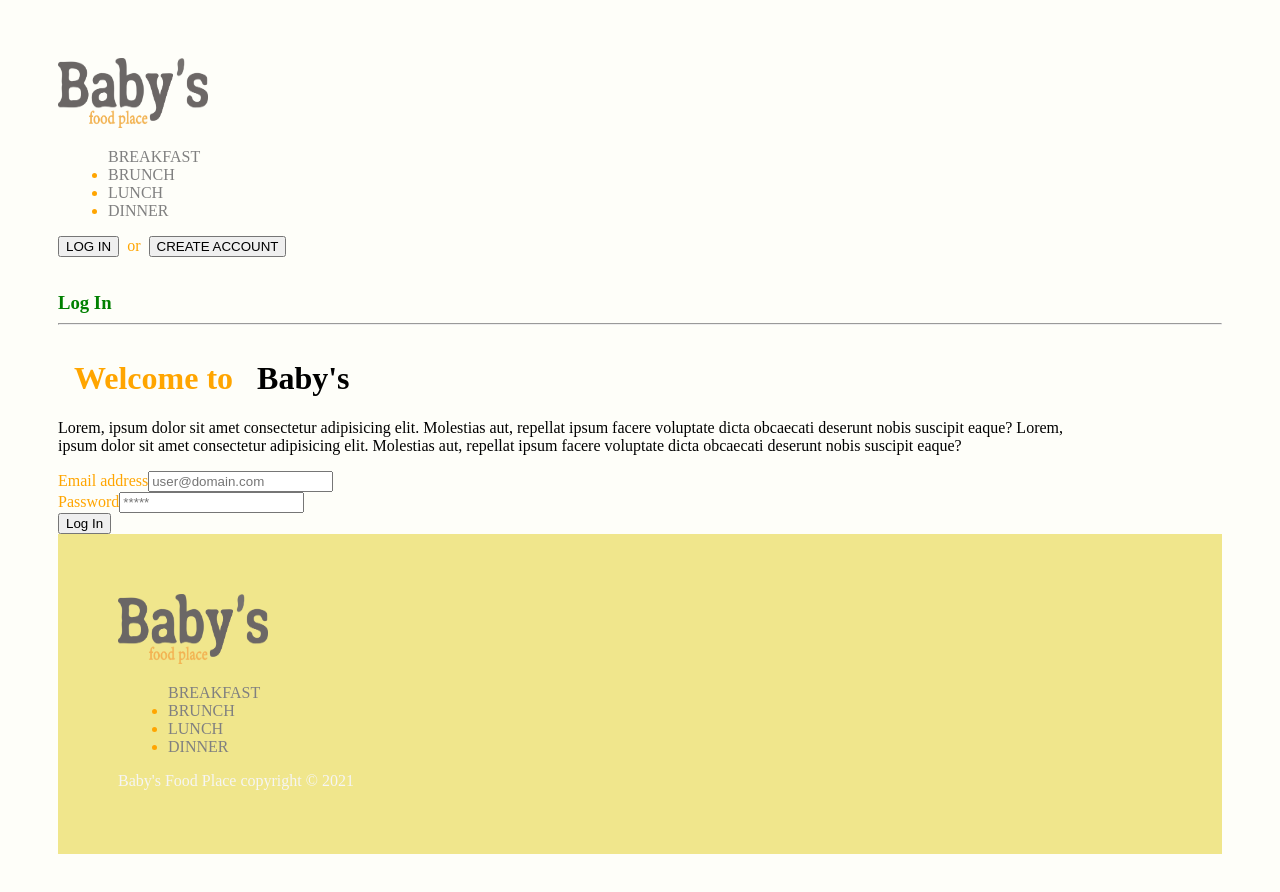
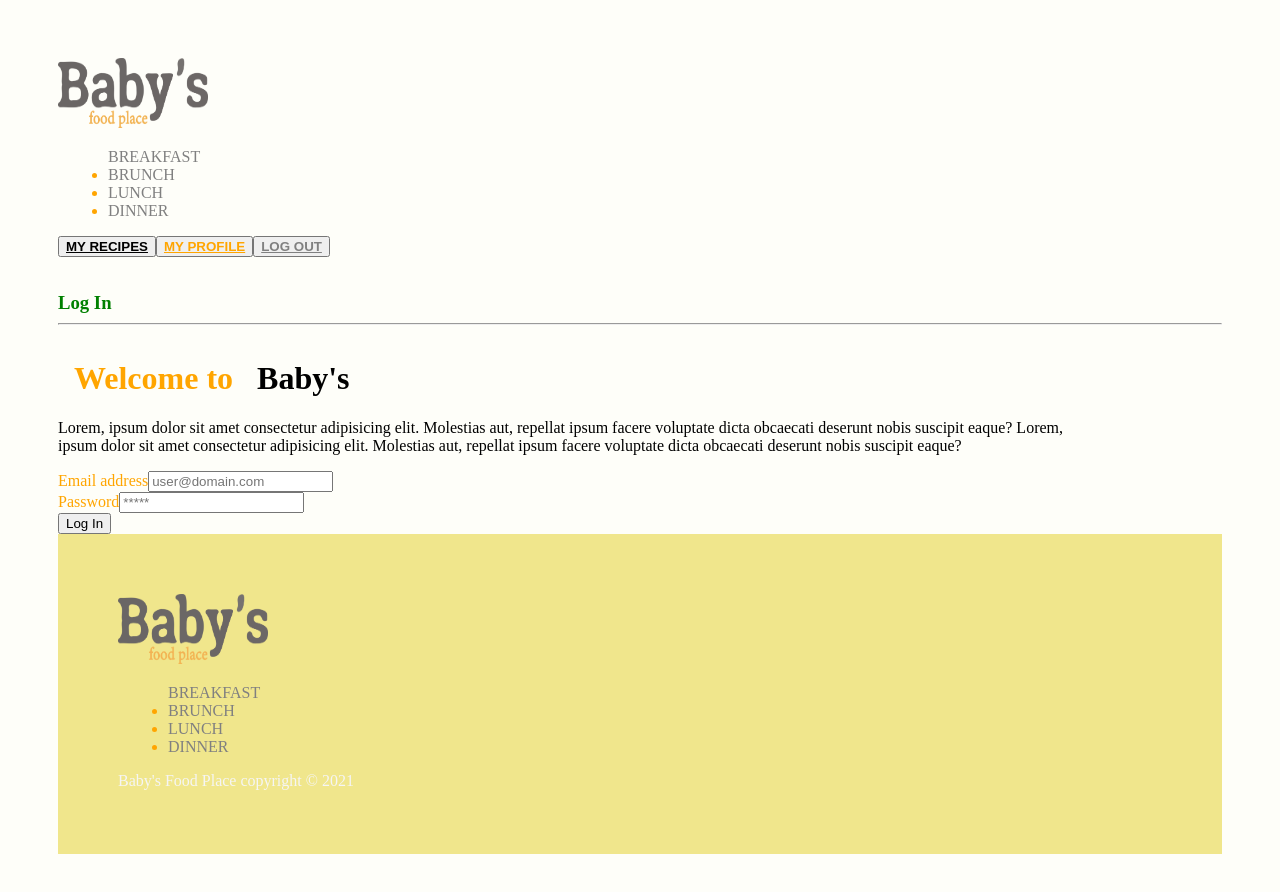
Before and after one commit to Bazzomir/BabysFood, a React (Create React App) app in the folder client/: page /login in a window 1280 px wide. Shown: the top 892 px of the page. Built offline with nearby package versions, Linux system fonts and the light colour scheme; the HTML template or start-up script is replaced by a standard one.

Commit message:
Login and Register complitely works.

```diff
--- a/client/src/components/Header/Navbar.js
+++ b/client/src/components/Header/Navbar.js
@@ -3,6 +3,8 @@ import logo from '../assets/logo.png';
 import { Link } from 'react-router-dom';
 
 export default function Navbar() {
+    let isUserLogged = true;
+
     return (
         <div className="container">
             <div className="row">
@@ -27,6 +29,7 @@ export default function Navbar() {
                         </li>
                     </ul>
                 </div>
+                {!isUserLogged &&
                     <div className="col">
                         <Link to="/login">
                             <button type="button" className="btn btn-outline-secondary">LOG IN</button>
@@ -35,7 +38,20 @@ export default function Navbar() {
                         <Link to="/register">
                             <button type="button" className="btn btn-success">CREATE ACCOUNT</button>
                         </Link>
-                </div>
+                    </div>}
+
+                {isUserLogged &&
+                    <div className="col">
+                        <Link to="/myrecipes">
+                            <button type="button" className="btn text-success"  style={{fontWeight:'bold',textDecoration:'underline'}}>MY RECIPES</button>
+                        </Link>
+                        <Link to="/myprofile">
+                            <button type="button" className="btn" style={{fontWeight:'bold',color:'orange',textDecoration:'underline'}}>MY PROFILE</button>
+                        </Link>
+                        <Link to="/logout">
+                            <button type="button" className="btn" style={{fontWeight:'bold',color:'gray',textDecoration:'underline'}}>LOG OUT</button>
+                        </Link>
+                    </div>}
             </div>
         </div >
     )
--- a/client/src/components/pages/Account/Login.js
+++ b/client/src/components/pages/Account/Login.js
@@ -1,7 +1,43 @@
-import React from 'react'
+import React, { useState } from 'react';
 import Navbar from '../../Header/Navbar';
+import { api } from '../../../RESTApi/RestApi';
+import { useNavigate  } from "react-router-dom"
 
-export default function Login() {
+export default function Login(props) {
+    let navigate  = useNavigate ();
+
+    const [email, setEmail] = useState("");
+    const [password, setPassword] = useState("");
+
+
+    const logIn = (event) => {
+        event.preventDefault();
+
+        const loginInfo = {
+            email: email,
+            password: password
+        }
+
+        fetch(`${api.root}/users/login`, {
+            method: 'POST',
+            headers: {
+                'Content-Type': 'application/json'
+            },
+            body: JSON.stringify(loginInfo)
+        })
+            .then((response) => {
+                return response.json();
+            })
+            .then((data) => {
+                if (!data.error) {
+                    alert(`Successfully logged in`)
+                    navigate("/home");
+                }
+                else
+                    throw new Error(data.message);
+            })
+            .catch(err => alert(err))
+    }
     return (
         <div className="container">
             <Navbar />
@@ -16,15 +52,15 @@ export default function Login() {
                 </div>
                 <div className="col" xs={4}>
                     <form style={{ width: "70%" }} >
-                        <div className="form-group mb-3" controlId="formGroupEmail">
+                        <div className="form-group mb-3">
                             <label>Email address</label>
-                            <input className="form-control" type="email" placeholder="user@domain.com" />
+                            <input className="form-control" type="email" placeholder="user@domain.com" value={email} onChange={e => { setEmail(e.target.value) }} />
                         </div>
-                        <div className="form-group mb-4" controlId="formGroupPassword">
+                        <div className="form-group mb-4">
                             <label>Password</label>
-                            <input className="form-control" type="password" placeholder="*****" />
+                            <input className="form-control" type="password" placeholder="*****" value={password} onChange={e => { setPassword(e.target.value) }} />
                         </div>
-                        <button variant="success" className="btn btn-success" >Log In</button>
+                        <button variant="success" className="btn btn-success" onClick={logIn}>Log In</button>
                     </form>
                 </div>
             </div>
--- a/client/src/components/routes/Ruti.js
+++ b/client/src/components/routes/Ruti.js
@@ -12,12 +12,13 @@ import MyProfile from "../pages/AfterLogin/MyProfile"
 import MyRecipes from "../pages/AfterLogin/MyRecipes"
 import CreateRecipe from "../pages/AfterLogin/CreateRecipe";
 import Notfound from "../pages/Notfound";
-
 export default function Ruti() {
     return (
         <div>
             <Routes>
-                <Route path="/" element={<Home />} />
+                {["/", "/home"].map((path, index) =>
+                    <Route path={path} element={<Home />} key={index} />
+                )}
                 <Route path="/breakfast" element={<Breakfast />} />
                 <Route path="/brunch" element={<Brunch />} />
                 <Route path="/lunch" element={<Lunch />} />
```
Also changed, not shown: 1 other file (tests, documents, lock files or other folders). Lines whose indentation alone changed are shown as unchanged.
